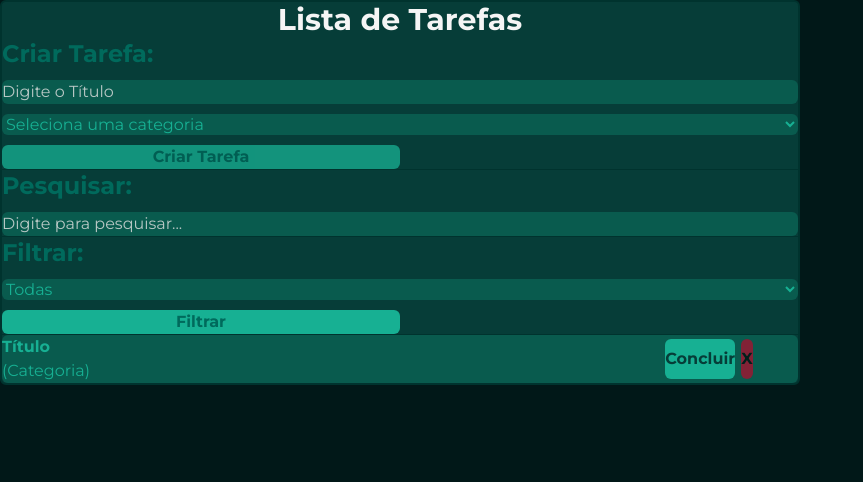
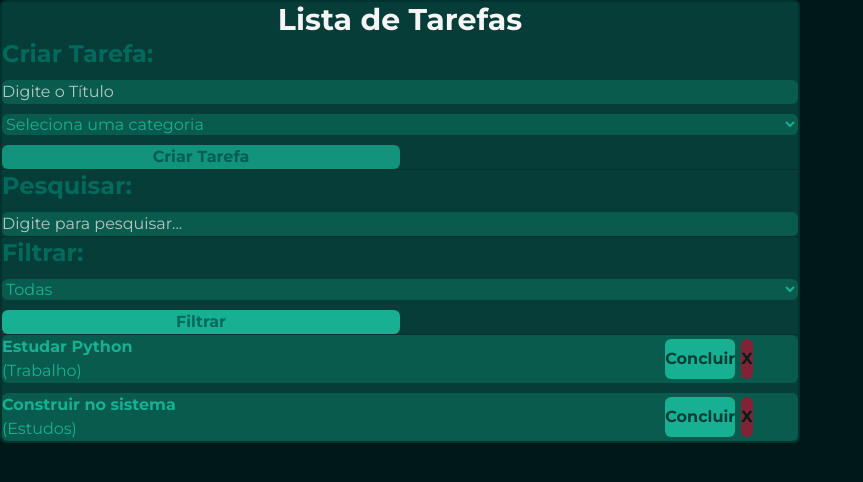
Before and after one commit to FerdiCayet/Taskly, a React (Vite) app: page / in a window 1280 px wide. Shown: the top 482 px of the page, without its empty margins (0-863 px from the left). Built offline with nearby package versions, Linux system fonts and the light colour scheme; a web font is replaced by a local one.

Commit message:
feat: implementa renderização dinâmica e controle de filtros

```diff
--- a/src/App.tsx
+++ b/src/App.tsx
@@ -7,6 +7,7 @@ import type { Task } from './types/task';
 
 export default function App() {
     const [search, setSearch] = useState<string>('');
+    const [filter, setFilter] = useState<string>('all');
 
     const [tasks, setTasks] = useState<Task[]>([
         { id: 1, title: 'Estudar Python', category: 'job', completed: false },
@@ -17,6 +18,10 @@ export default function App() {
         setTasks((prevTasks) => [newTask, ...prevTasks]);
     };
 
+    const filteredTasks = tasks.filter((task) =>
+        task.title.toLowerCase().includes(search.toLowerCase())
+    );
+
     return (
         <div className="bg-(--pine) m-auto my-15 p-3.75 flex justify-center flex-col w-200 border-2 rounded-md border-(--dark-green)">
             <h1 className="text-3xl font-bold text-center subpixel-antialiased font-stretch-extra-expanded cursor-default">Lista de Tarefas</h1>
@@ -24,9 +29,9 @@ export default function App() {
             <hr className="h-px border-0 bg-(--dark-green)"></hr>
             <SearchTasks search={search} onSearch={setSearch} />
             <hr className="h-px border-0 bg-(--dark-green)"></hr>
-            <FilterTasks />
+            <FilterTasks filter={filter} onFilterChange={setFilter} />
             <hr className="h-px border-0 bg-(--dark-green)"></hr>
-            <ToDoLists taskList={tasks} />
+            <ToDoLists taskList={filteredTasks} />
         </div>
     );
 }
--- a/src/components/FilterTasks.tsx
+++ b/src/components/FilterTasks.tsx
@@ -1,15 +1,13 @@
-import { useState } from 'react';
+type FilterTasksProps = { filter: string; onFilterChange: (value: string) => void };
 
-export default function FilterTasks() {
-    const [filter, setFilter] = useState<string>();
-
+export default function FilterTasks({ filter, onFilterChange }: FilterTasksProps) {
     return (
         <div className="flex flex-col gap-2.5 relative m-5">
             <h1 className="text-(--bangladesh-green) font-bold text-2xl cursor-default">Filtrar:</h1>
             <select
                 className="p-2 bg-(--forest) placeholder:text-[bg-amber-500] text-(--frog) rounded-md focus:outline-2 outline-offset-2 outline-(--bangladesh-green) transition-all duration-200 ease"
                 value={filter}
-                onChange={(e) => setFilter(e.target.value)}
+                onChange={(e) => onFilterChange(e.target.value)}
             >
                 <option id="category" value="all">
                     Todas
--- a/src/components/ToDoLists.tsx
+++ b/src/components/ToDoLists.tsx
@@ -1,24 +1,27 @@
-import { useState } from 'react';
-import type { ToDoListProps } from '../types/task';
+import type { ToDoListProps, Category } from '../types/task';
 
 export function ToDoLists({ taskList }: ToDoListProps) {
-    const [btnCompleted, selectedCompleted] = useState<boolean>(false);
+    const category: Record<Category, string> = { study: 'Estudos', person: 'Pessoal', job: 'Trabalho', completed: 'Finalizado', progressing: 'Ausente' };
 
     return (
         <div className="flex flex-col gap-2.5 relative m-5">
-            <div className="p-2 bg-(--forest) placeholder:text-(--stone) text-(--anti-flash-white) rounded-md focus:outline-2 outline-offset-2 outline-(--bangladesh-green) transition-all /*delay-150*/ duration-200 ease">
+            {taskList.map((task) => (
+                <div
+                    key={task.id}
+                    className="p-2 bg-(--forest) placeholder:text-(--stone) text-(--anti-flash-white) rounded-md focus:outline-2 outline-offset-2 outline-(--bangladesh-green) transition-all /*delay-150*/ duration-200 ease"
+                >
                     <div className="flex flex-row justify-between w-full">
                         <div className="w-full text-(--frog)">
-                        <b>Título</b>
-                        <p>(Categoria)</p>
+                            <b>{task.title}</b>
+                            <p>{`(${category[task.category]})`}</p>
                         </div>
                         <div className="flex flex-row items-center gap-1.5 w-1/5 p-1">
                             <button
                                 className="h-10 bg-(--frog) hover:bg-(--mountain-meadow) transition text-[#063d38] font-bold bonderad rounded-md p-2 cursor-pointer disabled:cursor-no-drop disabled:opacity-75"
                                 type="button"
-                            onClick={() => selectedCompleted(!btnCompleted)}
+                                // onClick={() => selectedCompleted(!btnCompleted)}
                             >
-                            {btnCompleted ? 'Reabrir' : 'Concluir'}
+                                {task.completed ? 'Reabrir' : 'Concluir'}
                             </button>
 
                             <button
@@ -31,6 +34,7 @@ export function ToDoLists({ taskList }: ToDoListProps) {
                         </div>
                     </div>
                 </div>
+            ))}
         </div>
     );
 }
```
Lines whose indentation alone changed are shown as unchanged.
